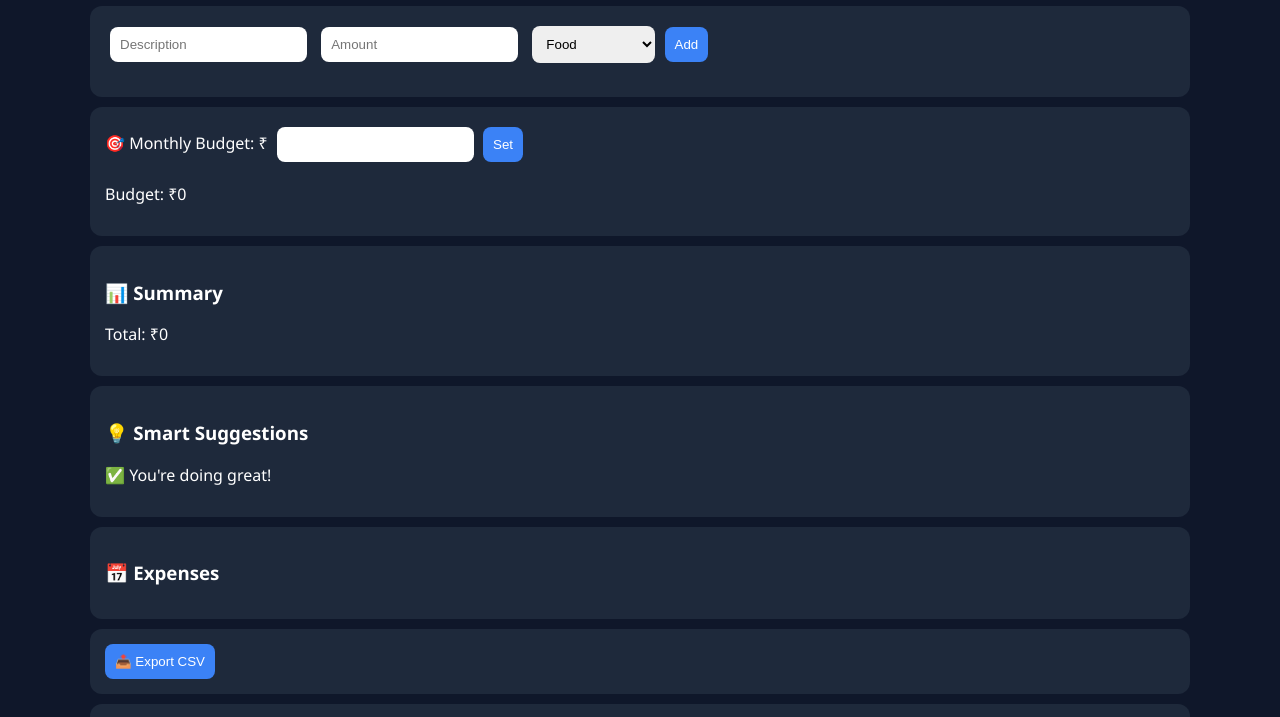
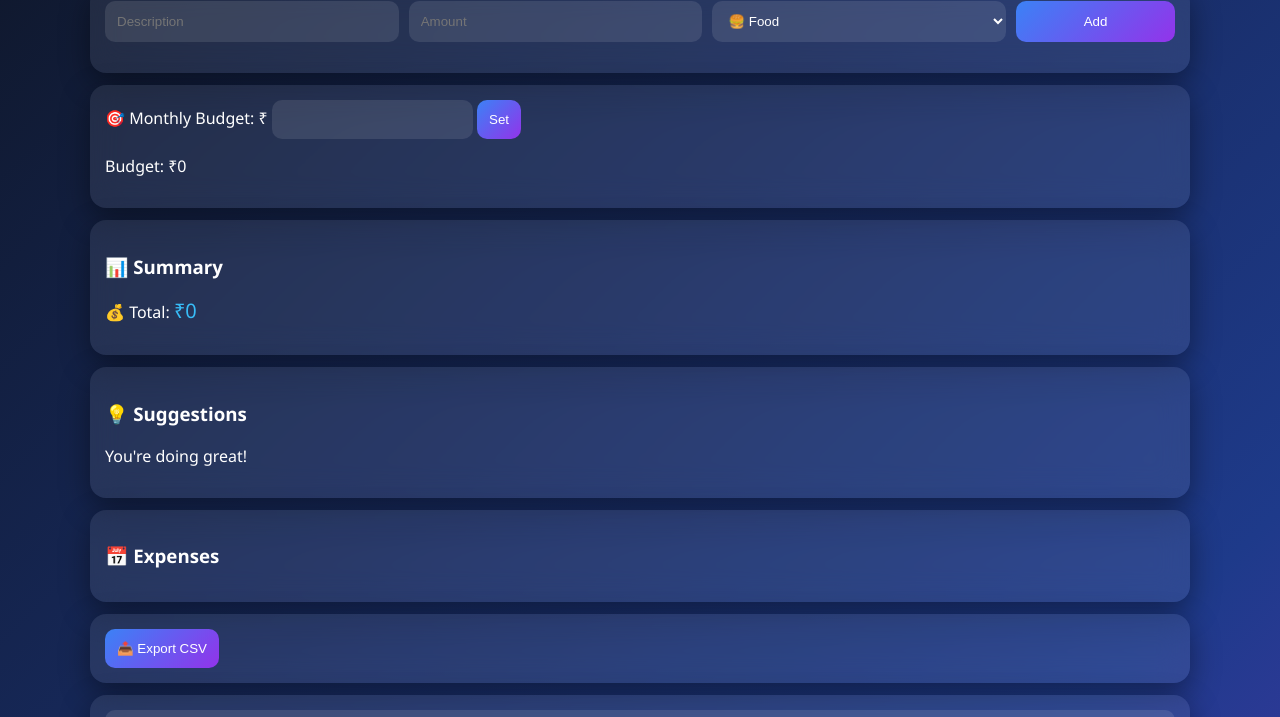
Before and after one commit to jaybsuthar09-lang/Expense-Calculator-, a plain HTML site: page index.html in a window 1280 px wide. Shown: the part 100-817 px from the top of the page. Drawn offline with nearby package versions, Linux system fonts and the light colour scheme.

Commit message:
Update index.html

```diff
--- a/index.html
+++ b/index.html
@@ -1,8 +1,8 @@
 <!DOCTYPE html>
 <html lang="en">
 <head>
-<meta charset="UTF-8">
-<title>Ultimate Student Expense Tracker</title>
+<meta name="viewport" content="width=device-width, initial-scale=1.0">
+<title>Ultimate Expense Tracker</title>
 
 <script src="https://cdn.jsdelivr.net/npm/chart.js"></script>
 
@@ -10,59 +10,98 @@
 body {
   font-family: 'Segoe UI', sans-serif;
   margin: 0;
-    background: #0f172a;
+  background: linear-gradient(135deg, #0f172a, #1e3a8a, #9333ea);
   color: white;
 }
 
 .container {
   max-width: 1100px;
   margin: auto;
-    padding: 20px;
+  padding: 15px;
 }
 
 h1 {
   text-align: center;
+  font-size: 26px;
+  background: linear-gradient(90deg, #38bdf8, #a78bfa);
+  -webkit-background-clip: text;
+  -webkit-text-fill-color: transparent;
 }
 
 .card {
-    background: #1e293b;
+  background: rgba(255,255,255,0.08);
+  backdrop-filter: blur(15px);
+  border-radius: 16px;
   padding: 15px;
-    border-radius: 12px;
-    margin: 10px 0;
+  margin: 12px 0;
+  box-shadow: 0 10px 30px rgba(0,0,0,0.4);
+  transition: 0.2s;
+}
+
+.card:hover {
+  transform: translateY(-3px);
+}
+
+.input-group {
+  display: flex;
+  flex-wrap: wrap;
+  gap: 10px;
+}
+
+.input-group input,
+.input-group select,
+.input-group button {
+  flex: 1 1 100%;
+}
+
+@media (min-width: 600px) {
+  .input-group input,
+  .input-group select {
+    flex: 1;
+  }
+  .input-group button {
+    flex: 0.5;
+  }
 }
 
 input, select {
-    padding: 10px;
-    margin: 5px;
-    border-radius: 8px;
+  padding: 12px;
+  border-radius: 10px;
   border: none;
+  background: rgba(255,255,255,0.1);
+  color: white;
 }
 
 button {
-    padding: 10px;
-    border-radius: 8px;
+  padding: 12px;
+  border-radius: 10px;
   border: none;
+  background: linear-gradient(135deg, #3b82f6, #9333ea);
+  color: white;
   cursor: pointer;
-    background: #3b82f6;
-    color: white;
 }
 
 .expense {
   display: flex;
   justify-content: space-between;
-    background: #334155;
-    padding: 10px;
-    border-radius: 8px;
+  background: rgba(255,255,255,0.08);
+  padding: 12px;
+  border-radius: 10px;
   margin: 5px 0;
 }
 
 .error {
-    color: #ef4444;
-    font-size: 14px;
+  color: #f87171;
+}
+
+#warning {
+  color: #facc15;
+  font-weight: bold;
 }
 
 canvas {
-    background: white;
+  width: 100% !important;
+  background: rgba(255,255,255,0.1);
   border-radius: 10px;
 }
 </style>
@@ -72,24 +111,29 @@
 
 <div class="container">
 
-<h1>💰 Ultimate Expense Tracker</h1>
+<h1>💰 Expense Tracker</h1>
 
+<!-- ✅ INPUT CARD -->
 <div class="card">
+  <div class="input-group">
     <input id="desc" placeholder="Description">
-  <input id="amount" type="number" placeholder="Amount">
+    <input id="amount" type="number" placeholder="Amount" min="1">
+
     <select id="category">
-    <option>Food</option>
-    <option>Transport</option>
-    <option>Shopping</option>
-    <option>Entertainment</option>
-    <option>Other</option>
+      <option>🍔 Food</option>
+      <option>🚌 Transport</option>
+      <option>🛍️ Shopping</option>
+      <option>🎬 Entertainment</option>
+      <option>📦 Other</option>
     </select>
+
     <button onclick="addExpense()">Add</button>
+  </div>
 
-  <!-- ✅ Clean error message -->
   <p id="inputError" class="error"></p>
 </div>
 
+<!-- BUDGET -->
 <div class="card">
   🎯 Monthly Budget: ₹
   <input id="budget" type="number">
@@ -97,26 +141,31 @@
   <p id="budgetStatus"></p>
 </div>
 
+<!-- SUMMARY -->
 <div class="card">
   <h3>📊 Summary</h3>
   <p id="total"></p>
   <p id="warning"></p>
 </div>
 
+<!-- TIPS -->
 <div class="card">
-  <h3>💡 Smart Suggestions</h3>
+  <h3>💡 Suggestions</h3>
   <p id="tips"></p>
 </div>
 
+<!-- LIST -->
 <div class="card">
   <h3>📅 Expenses</h3>
   <div id="list"></div>
 </div>
 
+<!-- EXPORT -->
 <div class="card">
   <button onclick="exportCSV()">📤 Export CSV</button>
 </div>
 
+<!-- CHARTS -->
 <div class="card">
   <canvas id="pieChart"></canvas>
 </div>
@@ -136,22 +185,15 @@ function addExpense() {
   const amount = +amountInput.value;
   const category = categoryInput.value;
 
-  // ✅ Fixed validation (no popup)
   if (!desc || !amount) {
     document.getElementById("inputError").innerText = "⚠️ Please fill all fields";
     return;
-  } else {
-    document.getElementById("inputError").innerText = "";
   }
 
-  expenses.push({
-    desc,
-    amount,
-    category,
-    date: new Date().toISOString()
-  });
+  document.getElementById("inputError").innerText = "";
 
-  // ✅ Clear inputs after adding
+  expenses.push({ desc, amount, category, date: new Date().toISOString() });
+
   descInput.value = "";
   amountInput.value = "";
 
@@ -179,13 +221,10 @@ function render() {
 
   list.innerHTML = "";
 
-  let total = 0;
-  let categories = {};
-  let daily = {};
+  let total = 0, categories = {}, daily = {};
 
   expenses.forEach((e, i) => {
     total += e.amount;
-
     categories[e.category] = (categories[e.category] || 0) + e.amount;
 
     let day = e.date.slice(0,10);
@@ -193,19 +232,17 @@ function render() {
 
     list.innerHTML += `
       <div class="expense">
-        ${e.desc} - ₹${e.amount} (${e.category})
+        ${e.desc} - ₹${e.amount}
         <button onclick="deleteExpense(${i})">❌</button>
       </div>
     `;
   });
 
-  document.getElementById("total").innerText = "Total: ₹" + total;
+  document.getElementById("total").innerHTML =
+    "💰 Total: <span style='color:#38bdf8;font-size:20px;'>₹" + total + "</span>";
 
-  if (total > budget && budget > 0) {
-    document.getElementById("warning").innerText = "⚠️ Over budget!";
-  } else {
-    document.getElementById("warning").innerText = "";
-  }
+  document.getElementById("warning").innerText =
+    total > budget && budget > 0 ? "⚠️ Over budget!" : "";
 
   document.getElementById("budgetStatus").innerText = "Budget: ₹" + budget;
 
@@ -216,60 +253,36 @@ function render() {
 function generateTips(cat) {
   let tips = "";
 
-  if ((cat.Food || 0) > 2500)
-    tips += "🍔 Reduce eating out.\n";
+  if ((cat["🍔 Food"] || 0) > 2500) tips += "Reduce eating out\n";
+  if ((cat["🛍️ Shopping"] || 0) > 2000) tips += "Avoid impulse buying\n";
+  if ((cat["🎬 Entertainment"] || 0) > 1500) tips += "Limit subscriptions\n";
 
-  if ((cat.Shopping || 0) > 2000)
-    tips += "🛍️ Avoid impulse buying.\n";
-
-  if ((cat.Entertainment || 0) > 1500)
-    tips += "🎬 Limit subscriptions.\n";
-
-  if (!tips) tips = "✅ You're doing great!";
-
-  document.getElementById("tips").innerText = tips;
+  document.getElementById("tips").innerText = tips || "You're doing great!";
 }
 
 let pieChart, lineChart;
 
 function drawCharts(cat, daily) {
-  const ctx1 = document.getElementById("pieChart");
-  const ctx2 = document.getElementById("lineChart");
-
   if (pieChart) pieChart.destroy();
   if (lineChart) lineChart.destroy();
 
-  pieChart = new Chart(ctx1, {
+  pieChart = new Chart(pieChart = document.getElementById("pieChart"), {
     type: 'pie',
-    data: {
-      labels: Object.keys(cat),
-      datasets: [{
-        data: Object.values(cat)
-      }]
-    }
+    data: { labels: Object.keys(cat), datasets: [{ data: Object.values(cat) }] }
   });
 
-  lineChart = new Chart(ctx2, {
+  lineChart = new Chart(lineChart = document.getElementById("lineChart"), {
     type: 'line',
-    data: {
-      labels: Object.keys(daily),
-      datasets: [{
-        label: "Daily Spending",
-        data: Object.values(daily)
-      }]
-    }
+    data: { labels: Object.keys(daily), datasets: [{ data: Object.values(daily) }] }
   });
 }
 
 function exportCSV() {
   let csv = "Desc,Amount,Category,Date\n";
-  expenses.forEach(e => {
-    csv += `${e.desc},${e.amount},${e.category},${e.date}\n`;
-  });
+  expenses.forEach(e => csv += `${e.desc},${e.amount},${e.category},${e.date}\n`);
 
-  const blob = new Blob([csv]);
   const a = document.createElement("a");
-  a.href = URL.createObjectURL(blob);
+  a.href = URL.createObjectURL(new Blob([csv]));
   a.download = "expenses.csv";
   a.click();
 }
```
Lines whose indentation alone changed are shown as unchanged.
